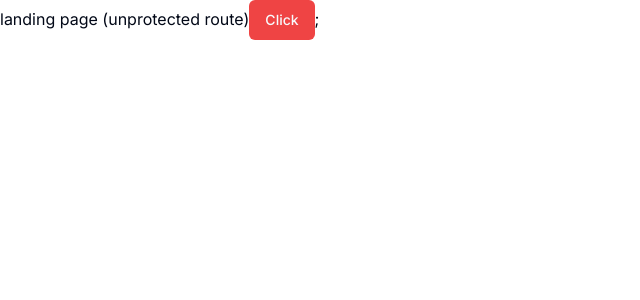
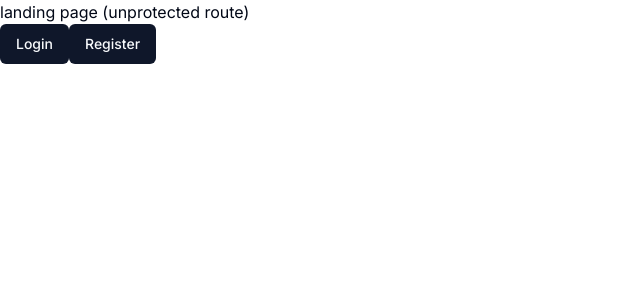
Before and after one commit to jiaen188/nextjs-react-clerk-ai-sass, a Next.js app: page / in a window 1280 px wide. Shown: the top 300 px of the page, without its empty margins (0-640 px from the left). Built offline with nearby package versions, Linux system fonts and the light colour scheme.

Commit message:
feat: landing 页面增加登录和注册跳转

```diff
--- a/app/(landing)/page.tsx
+++ b/app/(landing)/page.tsx
@@ -1,12 +1,20 @@
 import { Button } from "@/components/ui/button";
 import { UserButton } from "@clerk/nextjs";
+import Link from "next/link";
 
 const LandingPage = () => {
   return (
     <div>
+      landing page (unprotected route)
       <UserButton afterSignOutUrl="/" />
-      landing page (unprotected route)
-      <Button variant="destructive">Click</Button>;
+      <div>
+        <Link href="/sign-in">
+          <Button>Login</Button>
+        </Link>
+        <Link href="/sign-up">
+          <Button>Register</Button>
+        </Link>
+      </div>
     </div>
   );
 };
```
